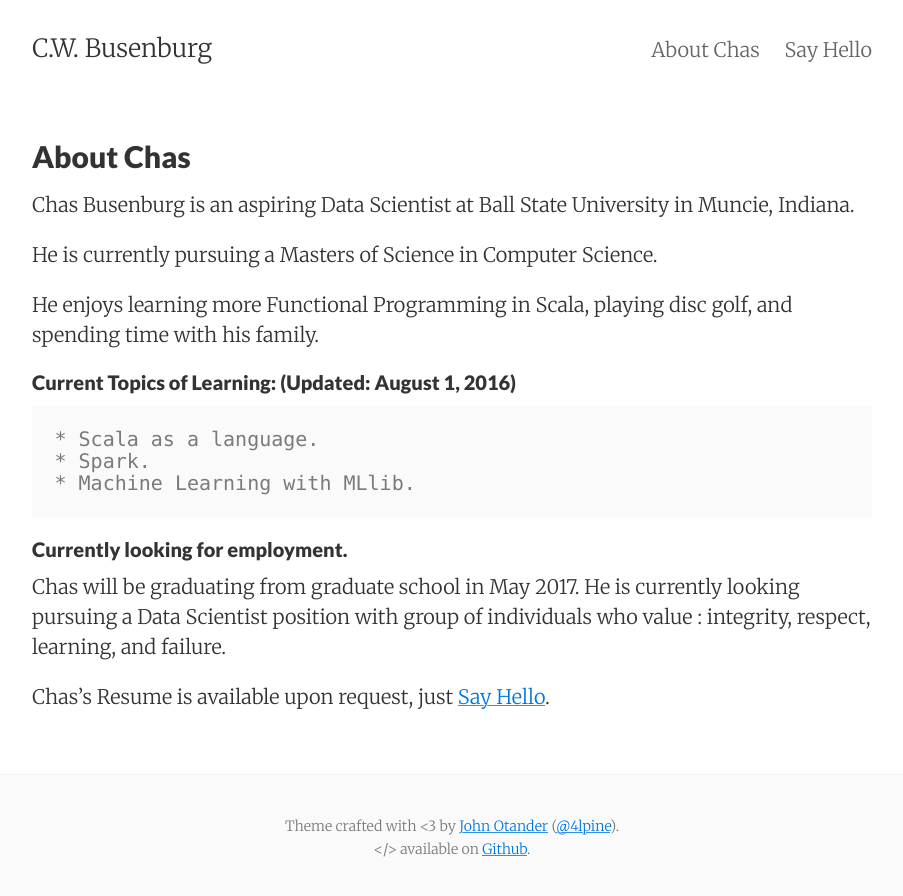
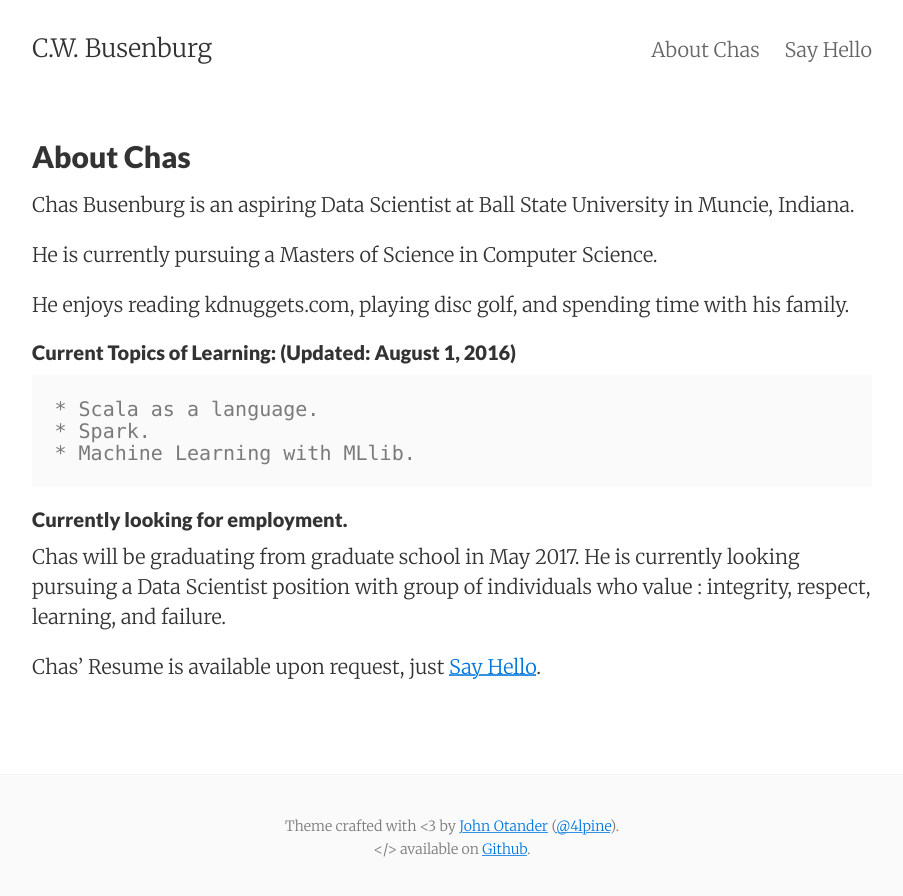
Before and after one commit to cbusenbu/cbusenbu.github.io, a Jekyll site: the page built from about.md, in a window 1280 px wide. Shown: the top 896 px of the page, without its empty margins (188-1091 px from the left). Built offline with Jekyll 4.4.1, drawn with Linux system fonts in a browser that asks for light colours.

Commit message:
more changes to About

```diff
--- a/about.md
+++ b/about.md
@@ -9,7 +9,7 @@ Chas Busenburg is an aspiring Data Scientist at Ball State University in Muncie,
 
 He is currently pursuing a Masters of Science in Computer Science.
 
-He enjoys learning more Functional Programming in Scala, playing disc golf, and spending time
+He enjoys reading kdnuggets.com, playing disc golf, and spending time
 with his family.
 
 
@@ -24,4 +24,4 @@ Chas will be graduating from graduate school in May 2017. He is currently lookin
 pursuing a Data Scientist position with group of individuals who value : integrity, respect,
 learning, and failure.
 
-Chas's Resume is available upon request, just [Say Hello](/contact/).
+Chas' Resume is available upon request, just [Say Hello](/contact/).
```
